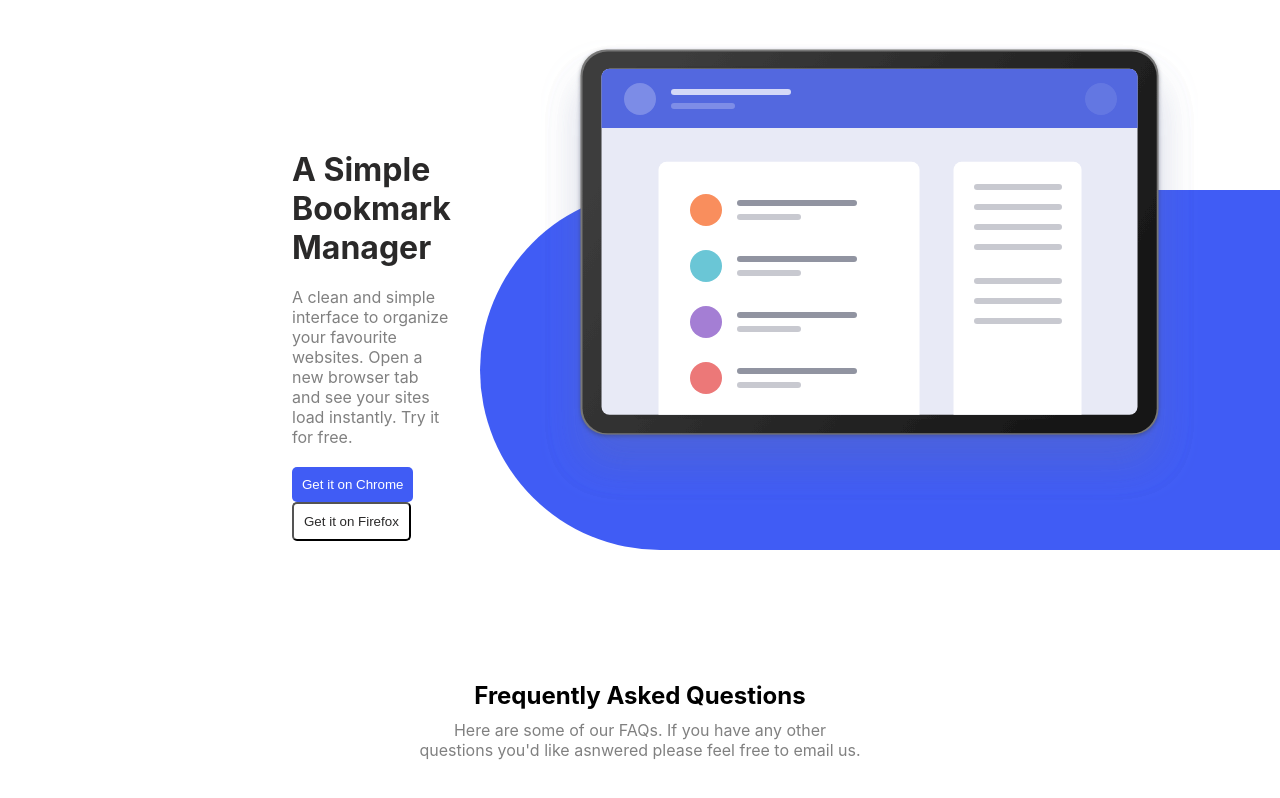
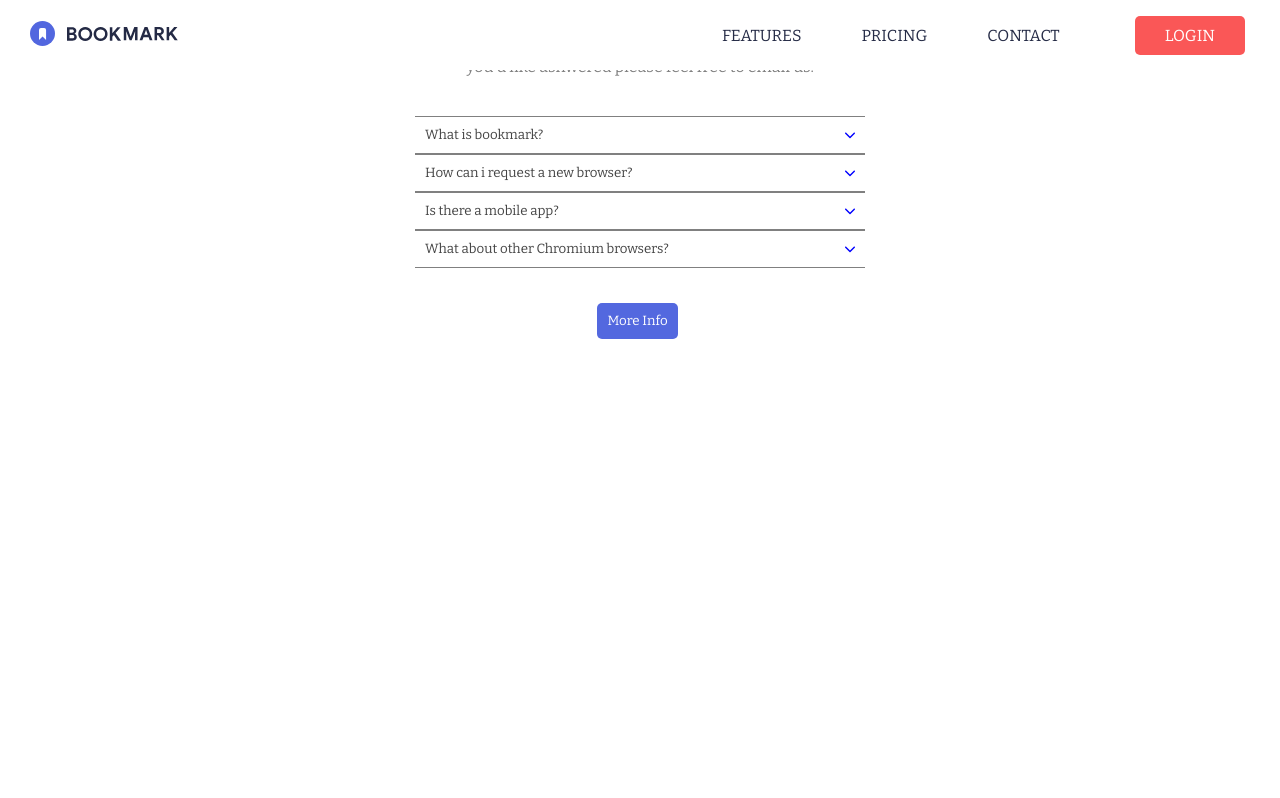
Before and after one commit to Kiril-Pavlov/bookmark-landing-page, a React (Create React App) app: page / in a window 1280 px wide. Shown: the top 798 px of the page. Built offline with nearby package versions, Linux system fonts and the light colour scheme.

Commit message:
nav component done

```diff
--- a/package.json
+++ b/package.json
@@ -8,6 +8,7 @@
     "@testing-library/user-event": "^13.5.0",
     "react": "^18.2.0",
     "react-dom": "^18.2.0",
+    "react-icons": "^4.4.0",
     "react-scripts": "5.0.1",
     "web-vitals": "^2.1.4"
   },
--- a/public/index.html
+++ b/public/index.html
@@ -1,20 +1,21 @@
 <!DOCTYPE html>
 <html lang="en">
+
 <head>
   <meta charset="utf-8" />
   <link rel="icon" href="%PUBLIC_URL%/favicon.ico" />
   <meta name="viewport" content="width=device-width, initial-scale=1" />
   <meta name="theme-color" content="#000000" />
-    <meta
-      name="description"
-      content="Web site created using create-react-app"
-    />
+  <meta name="description" content="Web site created using create-react-app" />
   <link rel="apple-touch-icon" href="%PUBLIC_URL%/logo192.png" />
   <!--
       manifest.json provides metadata used when your web app is installed on a
       user's mobile device or desktop. See https://developers.google.com/web/fundamentals/web-app-manifest/
     -->
   <link rel="manifest" href="%PUBLIC_URL%/manifest.json" />
+  <link rel="preconnect" href="https://fonts.googleapis.com">
+  <link rel="preconnect" href="https://fonts.gstatic.com" crossorigin>
+  <link href="https://fonts.googleapis.com/css2?family=Bitter&display=swap" rel="stylesheet">
   <!--
       Notice the use of %PUBLIC_URL% in the tags above.
       It will be replaced with the URL of the `public` folder during the build.
@@ -26,6 +27,7 @@
     -->
   <title>React App</title>
 </head>
+
 <body>
   <noscript>You need to enable JavaScript to run this app.</noscript>
   <div id="root"></div>
@@ -40,4 +42,5 @@
       To create a production bundle, use `npm run build` or `yarn build`.
     -->
 </body>
+
 </html>
--- a/src/App.css
+++ b/src/App.css
@@ -2,10 +2,12 @@
   box-sizing: border-box;
   margin: 0;
   padding: 0;
+  font-family: 'Bitter', serif;
 }
 
 :root{
   --dark-color:#2a2929;
-  --primary-color:#405CF5;
+  --primary-color:hsl(231, 69%, 60%);
+  --secondary-color:hsl(0, 94%, 66%);
   --gray-color:grey;
 }
--- a/src/App.js
+++ b/src/App.js
@@ -7,10 +7,17 @@ import Questions from './components/Questions';
 import Contact from './components/Contact';
 import Footer from './components/Footer';
 
+const navbarLinks = [
+  {title:"FEATURES",url:"#"},
+  {title:"PRICING",url:"#"},
+  {title:"CONTACT",url:"#"}
+]
+
 function App() {
   return (
     <div className="App">
-      <Home />
+      <Nav navbarLinks={navbarLinks}/>
+      {/* <Home /> */}
 
       <Questions  />
 
--- a/src/components/Accordion.js
+++ b/src/components/Accordion.js
@@ -23,7 +23,7 @@ const Accordion = (props) => {
                     xmlns="http://www.w3.org/2000/svg"
                     viewBox="0 0 448 512"
                     width={10}
-                    fill={setActive === 'active' ? 'red' : 'blue'}>
+                    fill={setActive === 'active' ? 'hsl(0, 94%, 66%)' : 'blue'}>
                         <path d="M224 416c-8.188 0-16.38-3.125-22.62-9.375l-192-192c-12.5-12.5-12.5-32.75 0-45.25s32.75-12.5 45.25 0L224 338.8l169.4-169.4c12.5-12.5 32.75-12.5 45.25 0s12.5 32.75 0 45.25l-192 192C240.4 412.9 232.2 416 224 416z"/>
                     </svg>
         </button>
--- a/src/components/Home.css
+++ b/src/components/Home.css
@@ -43,7 +43,7 @@
 }
 
 .poligon{
-    background-color: #405CF5;
+    background-color: var(--primary-color);
     height: 360px;
     width: 800px;
     position: absolute;
--- /dev/null
+++ b/src/components/Nav.css
@@ -0,0 +1,142 @@
+.navbar {
+    width: 100%;
+    position: sticky;
+    top: 0px;
+    height: 70px;
+    background-color: white;
+    /* opacity: 0.75; */
+    display: flex;
+    justify-content: space-between;
+    align-items: center;
+    padding: 0px 30px 0px 30px;
+    margin-bottom: -70px;
+    z-index: 5;
+}
+
+.logo {}
+
+.navbar-item {
+    white-space: nowrap;
+}
+
+.navbar-list {
+    display: flex;
+    flex-direction: row;
+    list-style: none;
+}
+
+.navbar-link {
+    font-size: 0, 85rem;
+    text-decoration: none;
+    color: hsl(229, 31%, 21%);
+    text-align: center;
+    padding: 10px 30px;
+
+}
+
+.special-link {
+    background-color: var(--secondary-color);
+    padding: 10px 30px;
+    margin-right: 5px;
+    margin-left: 45px;
+    border-radius: 5px;
+    border: none;
+    color: white;
+    font-weight: 500;
+    text-decoration: none;
+    transition: all 0.5s ease;
+}
+
+.special-link:hover {
+    background-color: white;
+    border: 3px solid var(--secondary-color);
+    color: var(--secondary-color);
+    transition: all 0.5s ease;
+}
+
+.navbar-link:hover {
+    color: var(--secondary-color);
+
+}
+
+.navbar-button {
+    color: hsl(229, 31%, 21%);
+    cursor: pointer;
+    display: none;
+}
+
+@media screen and (max-width:800px) {
+    .navbar-button {
+        display: block;
+    }
+
+    .navbar-list {
+        display: flex;
+        flex-direction: column;
+        justify-content: space-evenly;
+        align-items: center;
+        position: absolute;
+        top: 70px;
+        left: -100%;
+        width: 100%;
+        height: 300px;
+        transition: all 0, 5s;
+    }
+
+    .navbar-list-active {
+        left: 0%;
+    }
+
+    .navbar-item {
+        width: 100%;
+        display: flex;
+        justify-content: center;
+        align-items: center;
+        border-radius: 0px;
+        flex: 1;
+        background-color: hsl(263, 83%, 16%);
+        opacity: 0.8;
+        border-color: white;
+        border-style: solid;
+        border-width: 0px 0px 1px 0px;
+    }
+
+    .navbar-link {
+        color: white;
+        display: flex;
+        height: 100%;
+        width: 100%;
+        justify-content: center;
+        align-items: center;
+        margin: 0px;
+        /* background-color: hsl(263, 83%, 16%); */
+        font-weight: 600;
+    }
+
+    .special-link {
+        color: white;
+        display: flex;
+        height: 60%;
+        width: 40%;
+        justify-content: center;
+        align-items: center;
+        margin: 0px;
+        background-color: hsl(263, 83%, 16%);
+        font-weight: 600;
+        border: 3px solid white;
+        /* margin: 10px 100px; */
+    }
+
+    .special-link:hover {
+        background-color: hsl(263, 83%, 16%);
+        border: 3px solid white;
+        color: white;
+        transition: all 0.5s ease;
+    }
+
+
+
+    .navbar-link:hover {
+        opacity: 0.9;
+    }
+}
--- a/src/components/Nav.js
+++ b/src/components/Nav.js
@@ -1,8 +1,41 @@
 import React from 'react'
+import "../components/Nav.css";
+import {FiMenu,FiX} from "react-icons/fi"
+import logo from "../assets/logo-bookmark.svg"
+import { useState } from 'react';
 
-const Nav = () => {
+const Nav = ({navbarLinks}) => {
+
+  const [menuButtonClicked,setMenuButtonClicked] = useState(false);
+
+  const toggleMenuButtonClicked = () =>{
+    setMenuButtonClicked(!menuButtonClicked)
+  }
+
   return (
-    <div>Nav</div>
+    <nav className='navbar'>
+      <span className='logo'>
+        <img src={logo} alt="logo" />
+      </span>
+      {menuButtonClicked ? (
+        <FiX size={25} className="navbar-button" onClick={toggleMenuButtonClicked} />
+        ):(
+        <FiMenu size={25} className="navbar-button" onClick={toggleMenuButtonClicked} />
+      )}
+      <ul className={!menuButtonClicked ? 'navbar-list' : 'navbar-list navbar-list-active'}>
+        {navbarLinks.map((item) =>{
+          return (
+            <li className='navbar-item' key={item.title}>
+              <a href={item.url} className="navbar-link">{item.title}</a>
+            </li>
+          )
+        }
+        )}
+        <li className='navbar-item'>
+          <a href="#" className='special-link'>LOGIN</a>
+        </li>
+      </ul>
+    </nav>
   )
 }
 
```
Also changed, not shown: 1 other file (tests, documents, lock files or other folders). Lines whose indentation alone changed are shown as unchanged.
